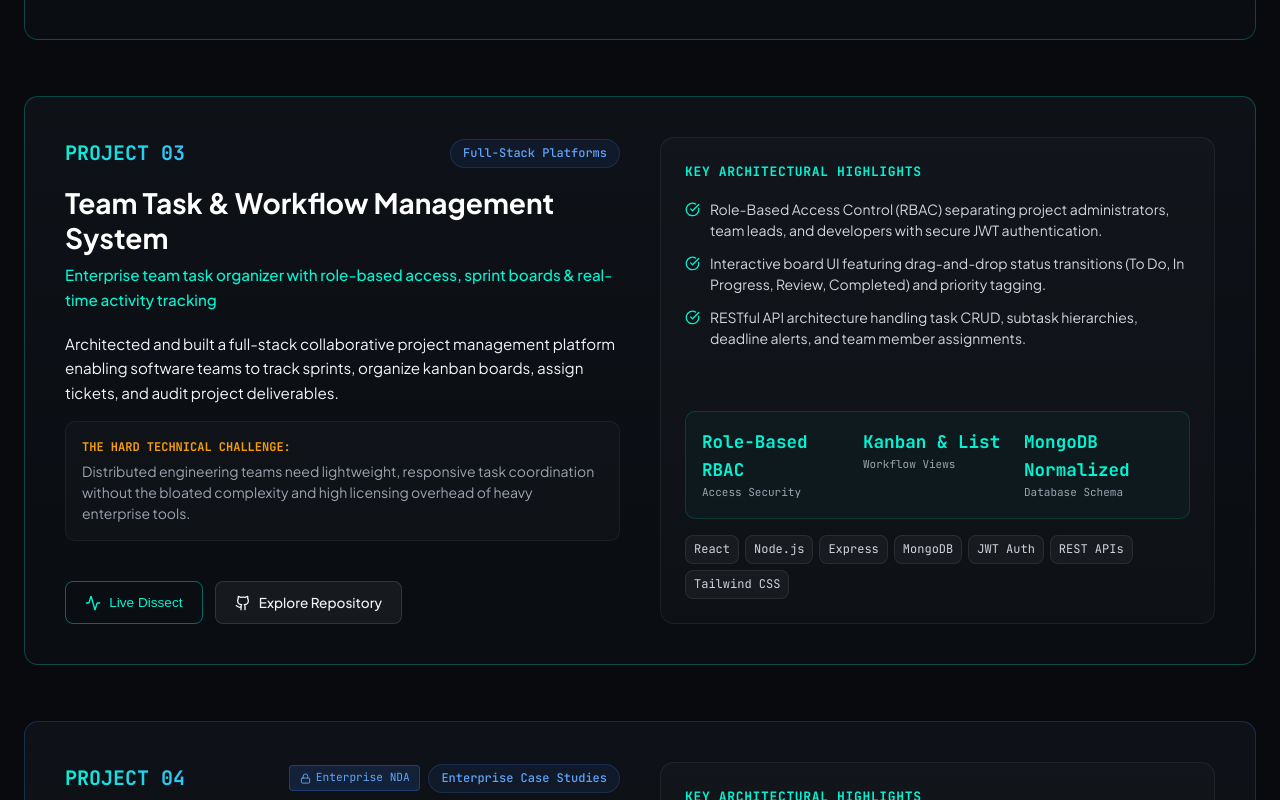
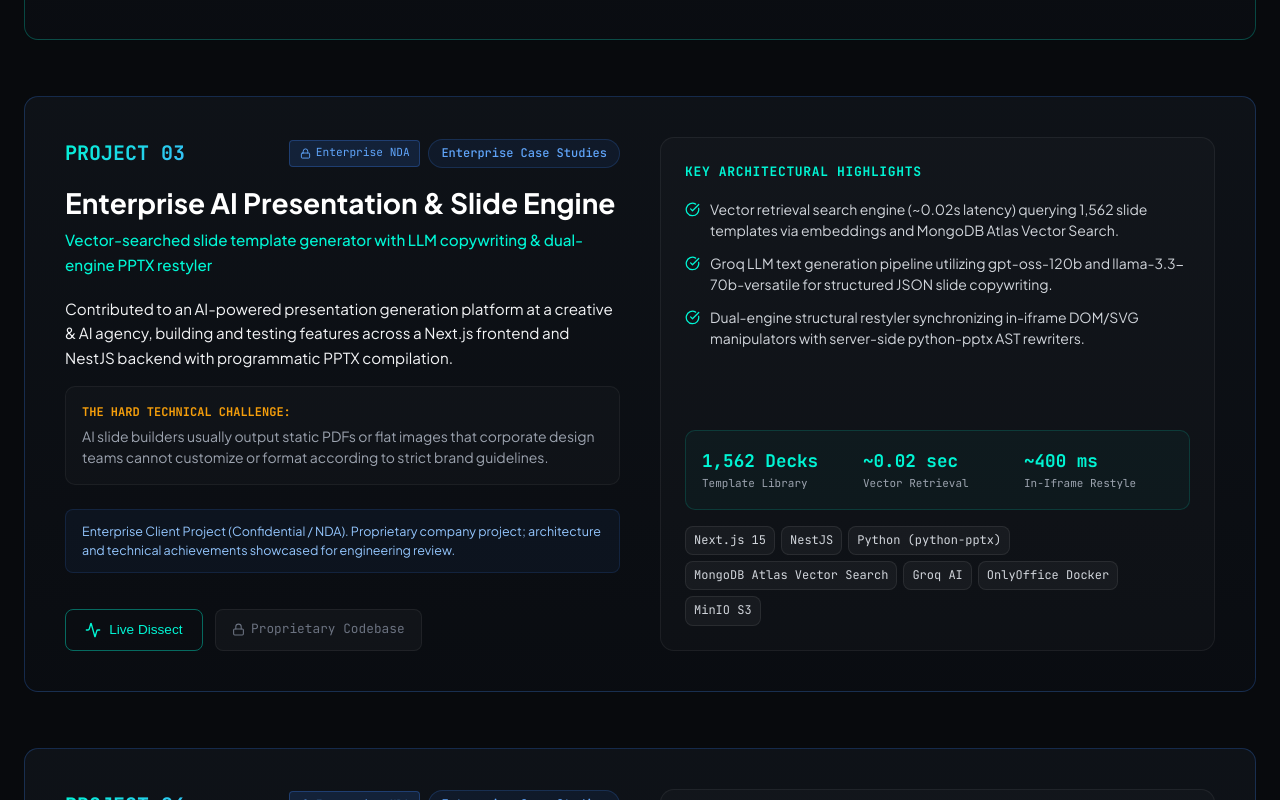
Before and after one commit to IBRAHIMHAMID678/Portfolio, a React (Vite) app: page / in a window 1280 px wide. Shown: the part 3680-4480 px from the top of the page. Built offline with nearby package versions, Linux system fonts and the light colour scheme.

Commit message:
Remove outdated Task Manager project; showcase is now 4 AI-focused builds

```diff
--- a/src/data/portfolioData.ts
+++ b/src/data/portfolioData.ts
@@ -139,38 +139,8 @@ export const IBRAHIM_DATA = {
       ]
     },
     {
-      id: 'task-manager',
+      id: 'ai-presentation-platform',
       number: '03',
-      title: 'Team Task & Workflow Management System',
-      tagline: 'Enterprise team task organizer with role-based access, sprint boards & real-time activity tracking',
-      category: 'Full-Stack Platforms',
-      summary: 'Architected and built a full-stack collaborative project management platform enabling software teams to track sprints, organize kanban boards, assign tickets, and audit project deliverables.',
-      problem: 'Distributed engineering teams need lightweight, responsive task coordination without the bloated complexity and high licensing overhead of heavy enterprise tools.',
-      architectureDetails: [
-        'Role-Based Access Control (RBAC) separating project administrators, team leads, and developers with secure JWT authentication.',
-        'Interactive board UI featuring drag-and-drop status transitions (To Do, In Progress, Review, Completed) and priority tagging.',
-        'RESTful API architecture handling task CRUD, subtask hierarchies, deadline alerts, and team member assignments.',
-        'MongoDB data layer with normalized relational references for projects, workspaces, and audit logs.'
-      ],
-      keyOutcome: 'Delivered a clean, high-velocity project tracking platform supporting multi-user workspaces and real-time status visibility.',
-      techStack: ['React', 'Node.js', 'Express', 'MongoDB', 'JWT Auth', 'REST APIs', 'Tailwind CSS'],
-      githubUrl: 'https://github.com/IBRAHIMHAMID678/Team-Task-Manager-web-application',
-      featured: true,
-      metrics: [
-        { label: 'Access Security', value: 'Role-Based RBAC' },
-        { label: 'Workflow Views', value: 'Kanban & List' },
-        { label: 'Database Schema', value: 'MongoDB Normalized' }
-      ],
-      systemFlow: [
-        { title: '1. Authentication & Workspace Loading', description: 'Validates JWT session and retrieves tenant workspace permissions.' },
-        { title: '2. Board State Management', description: 'Loads sprint tasks into responsive columns with visual status badges.' },
-        { title: '3. Task Lifecycle Transitions', description: 'Dispatches status updates, reassignments, and priority adjustments via REST endpoints.' },
-        { title: '4. Activity Audit Logging', description: 'Records timestamped changes for sprint accountability and team transparency.' }
-      ]
-    },
-    {
-      id: 'ai-presentation-platform',
-      number: '04',
       title: 'Enterprise AI Presentation & Slide Engine',
       tagline: 'Vector-searched slide template generator with LLM copywriting & dual-engine PPTX restyler',
       category: 'Enterprise Case Studies',
@@ -202,7 +172,7 @@ export const IBRAHIM_DATA = {
     },
     {
       id: 'b2b-intent-engine',
-      number: '05',
+      number: '04',
       title: 'Enterprise B2B Intent & Sales Intelligence Engine',
       tagline: 'Real-time sales intelligence & intent engine with event proximity and evidence lineage tagging',
       category: 'Enterprise Case Studies',
```
